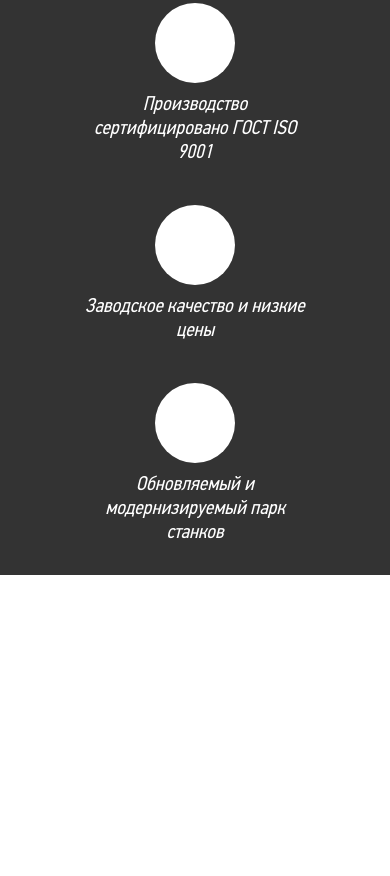
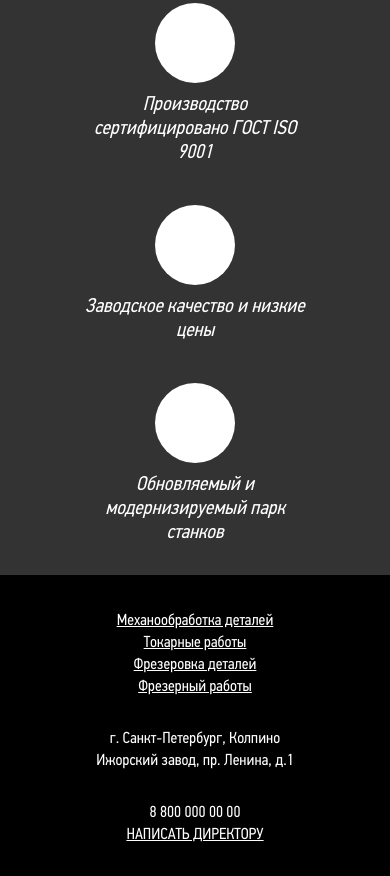
Before and after one commit to SergeyKoternyak/Resource-template, a plain HTML site: page index.html in a window 390 px wide. Shown: the part 2134-3010 px from the top of the page. Before the commit the page ends 2709 px from the top, so only its background shows below. Drawn offline with Linux system fonts and the light colour scheme.

Commit message:
Added and update files

```diff
--- a/index.html
+++ b/index.html
@@ -94,5 +94,26 @@
 		</ul>
 	</section>
 	<!-- Warranty end -->
+
+	<!-- Page footer begin -->
+	<div class="page-footer-box">
+		<ul class="footer-list">
+			<li class="footer-logo"></li>
+			<li class="links">
+				<a href="">Механообработка деталей</a>
+				<a href="">Токарные работы</a>
+			</li>
+			<li class="links">
+				<a href="">Фрезеровка деталей</a>
+				<a href="">Фрезерный работы</a>
+			</li>
+			<li class="address">г. Санкт-Петербург, Колпино<br>Ижорский завод, пр. Ленина, д.1</li>
+			<li class="contacts">
+				8 800 000 00 00
+				<a href="">написать директору</a>
+			</li>
+		</ul>
+	</div>
+	<!-- Page footer end -->
 </body>
 </html>
--- a/styles/css/main.less
+++ b/styles/css/main.less
@@ -18,6 +18,8 @@ body {
 
 @import url('content-box.less');
 @import url('warranty-box.less');
+
+@import url('page-footer-box.less');
 
 
 
--- /dev/null
+++ b/styles/css/page-footer-box.less
@@ -0,0 +1,58 @@
+.page-footer-box {
+	background: @thirdColor;
+	color: @secondColor;
+	padding: 35px 0 30px;
+	.footer-list {
+		width: 742px;
+		display: flex;
+		justify-content: space-between;
+		align-items: center;
+		margin: auto;
+	}
+	li {
+		font-size: 13px;
+		line-height: 18px;
+	}
+	.footer-logo {
+		width: 110px;
+		height: 45px;
+		background: url(../imgs/footer-logo.png);
+	}
+	.contacts {
+		text-align: right;
+		a {
+			text-transform: uppercase;
+		}
+	}
+	a {
+		display: block;
+		color: @secondColor;
+		&:hover {
+			color: @mainColor;
+		}
+	}
+}
+
+@media screen and (max-width: 742px) {
+	.page-footer-box {
+		.footer-list {
+			width: 100%;
+			flex-direction: column;
+			text-align: center;
+		}
+		li {
+			font-size: 16px;
+			line-height: 22px;
+			&:nth-child(3) {
+				margin-bottom: 30px;
+			}
+		}
+		.footer-logo {
+			display: none;
+		}
+		.contacts {
+			text-align: center;
+			margin-top: 30px;
+		}
+	}
+}
```
Also changed, not shown: styles/css/main.css.
